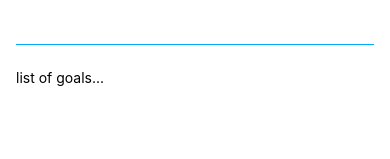
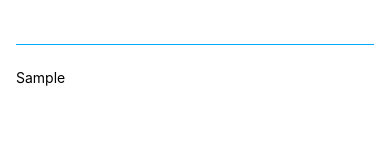
Before and after one commit to Abdul-Hadi-At-Remax/goals, a React Native app: screen / in a window 390 px wide. Both pictures are taken after typing "Sample" into the empty fields and a click on the button "ADD GOAL". Shown: the part 134-293 px from the top of the page. Built offline with nearby package versions, Linux system fonts and the light colour scheme.

Commit message:
Managing A List Of Course Goals

```diff
--- a/App.js
+++ b/App.js
@@ -3,11 +3,13 @@ import { StyleSheet, Text, View, Button, TextInput } from "react-native";
 
 export default function App() {
   const [enteredGoalText, setEnteredGoalText] = useState("");
+  const [Goals, setGoals] = useState([]);
   function goalInputHandler(enteredText) {
     setEnteredGoalText(enteredText);
+    console.log(enteredText);
   }
   function addGoalHandler() {
-    console.log(enteredGoalText);
+    setGoals((currentGoals) => [...currentGoals, enteredGoalText]);
   }
 
   return (
@@ -21,7 +23,9 @@ export default function App() {
         <Button title="Add Goal" onPress={addGoalHandler} />
       </View>
       <View style={styles.goalsContainer}>
-        <Text>list of goals...</Text>
+        {Goals.map((goal) => (
+          <Text key={goal}>{goal}</Text>
+        ))}
       </View>
     </View>
   );
```
